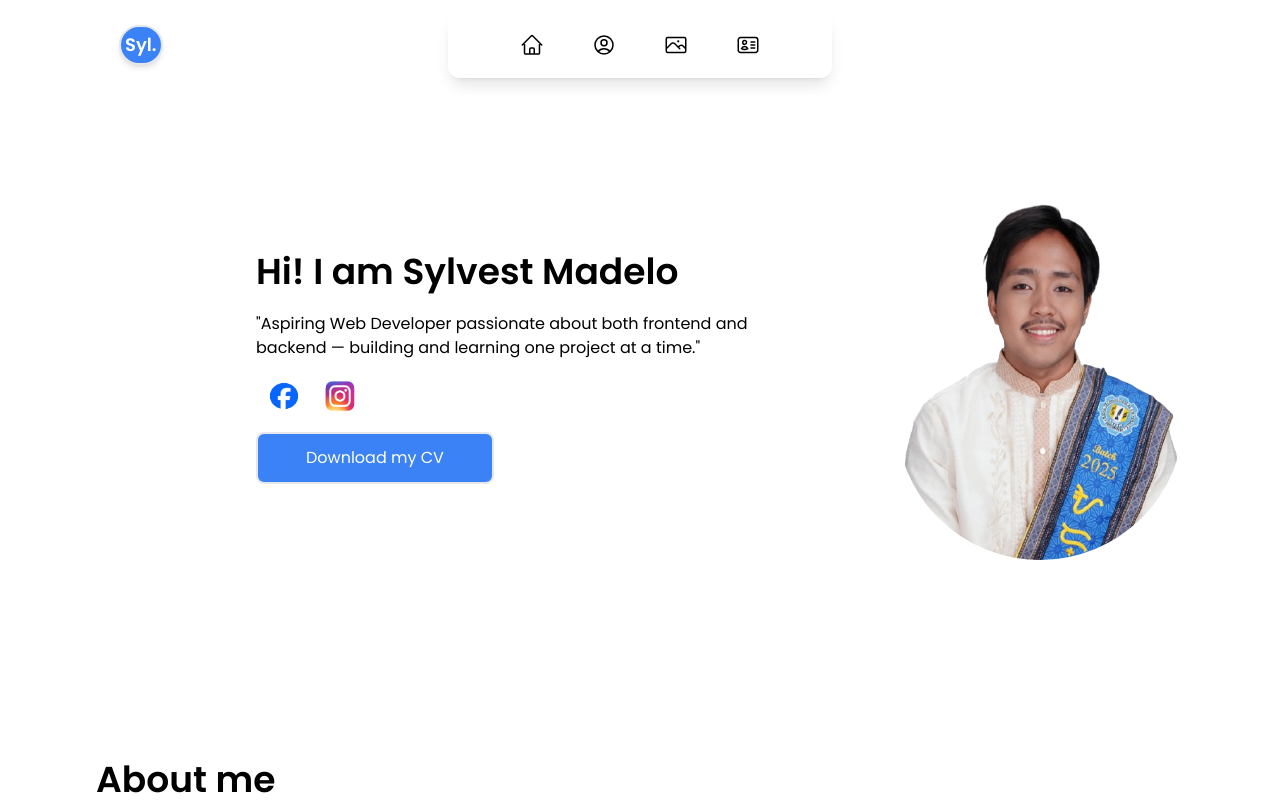
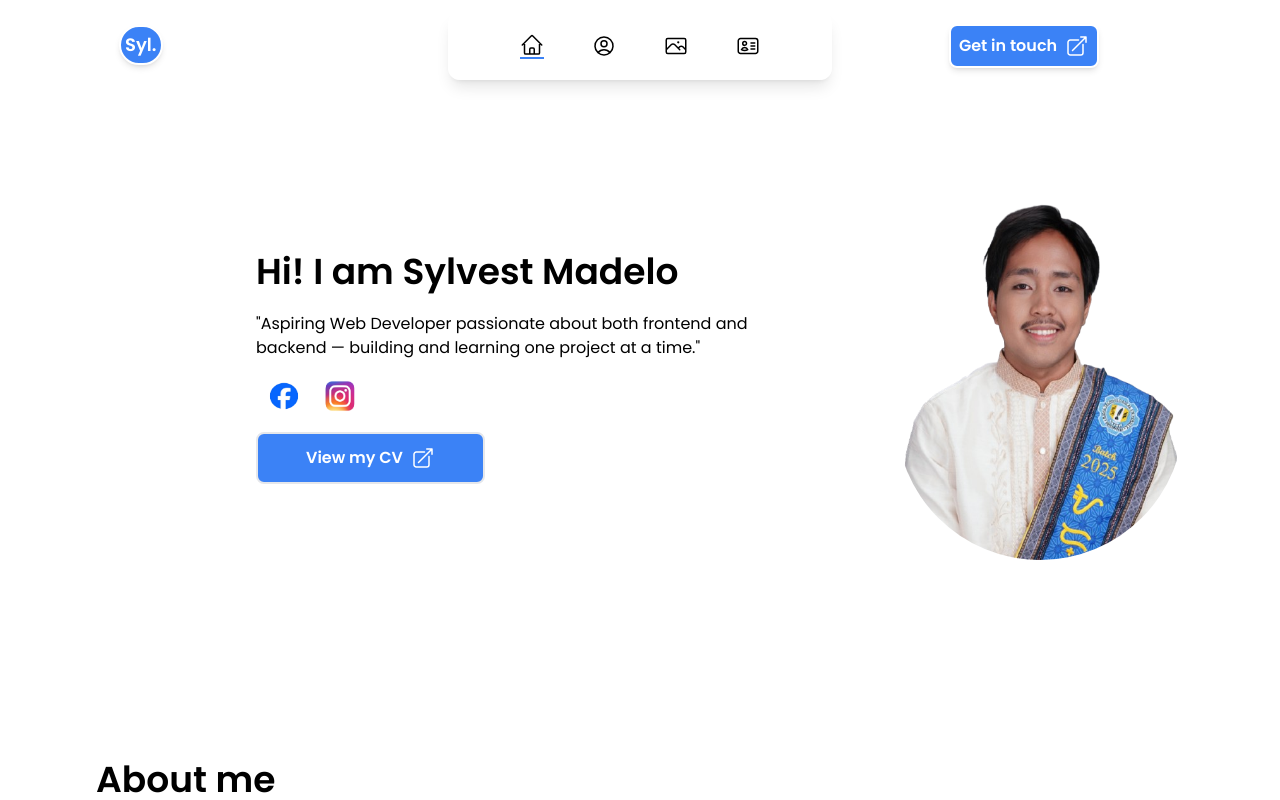
Before and after one commit to Iamsylvest/MyPortfolioResume, a Vue app: page / in a window 1280 px wide. Shown: the top 800 px of the page. Built offline with nearby package versions, Linux system fonts and the light colour scheme.

Commit message:
Added working contact form using FormSubmit

```diff
--- a/package.json
+++ b/package.json
@@ -13,6 +13,7 @@
     "format": "prettier --write src/"
   },
   "dependencies": {
+    "pinia": "^3.0.3",
     "vue": "^3.5.18"
   },
   "devDependencies": {
--- a/src/components/footer.vue
+++ b/src/components/footer.vue
@@ -3,41 +3,57 @@
     <div class="max-w-md mx-auto">
       <!-- Navigation links -->
       <nav class="flex justify-center gap-6 mb-4 text-sm text-gray-700">
-        <a href="#home" class="hover:underline">Home</a>
-        <a href="#about" class="hover:underline">About</a>
-        <a href="#projects" class="hover:underline">Projects</a>
-        <a href="#contact" class="hover:underline">Contact</a>
+        <a href="#home" @click="navStore.setActiveNav('home')" class="hover:underline">Home</a>
+        <a href="#about" @click="navStore.setActiveNav('about')" class="hover:underline">About</a>
+        <a href="#project" @click="navStore.setActiveNav('project')" class="hover:underline"
+          >Projects</a
+        >
+        <a href="#contact" @click="navStore.setActiveNav('contact')" class="hover:underline"
+          >Contact</a
+        >
       </nav>
 
       <!-- Social media links -->
       <div class="flex justify-center gap-4 mt-3 mb-3">
         <a
-          href="https://github.com/yourusername"
+          href="https://github.com/Iamsylvest"
           target="_blank"
+          rel="noopener noreferrer"
           class="text-blue-600 hover:underline"
         >
-          <img src="@/assets/img/github.png" alt="Facebook" class="w-10 h-6" />
+          <img src="@/assets/img/github.png" alt="Github" class="w-10 h-6" />
         </a>
 
         <a
-          href="https://github.com/yourusername"
+          href="https://www.facebook.com/share/1BAvxX26VM/"
           target="_blank"
+          rel="noopener noreferrer"
           class="text-blue-600 hover:underline"
         >
           <img src="@/assets/img/facebook.png" alt="Facebook" class="w-10 h-6" />
         </a>
         <a
-          href="https://github.com/yourusername"
+          href="https://www.instagram.com/sylvesst?igsh=bTc5MGFvemVncnk5"
           target="_blank"
+          rel="noopener noreferrer"
           class="text-blue-600 hover:underline"
         >
-          <img src="@/assets/img/instagram.png" alt="Facebook" class="w-10 h-6" />
+          <img src="@/assets/img/instagram.png" alt="Instagram" class="w-10 h-6" />
         </a>
+        <br />
       </div>
-      <!-- Your copyright -->
-      <p class="text-sm text-gray-600">© 2025 Sylvest Madelo. All rights reserved.</p>
+      <div class="block space-y-2">
+        <p class="text-gray-600 hover:underline">madelosylvest@gmail.com</p>
+        <p class="text-gray-600 hover:underline">099-3011-2600</p>
+        <p class="text-sm text-gray-600">© 2025 Sylvest Madelo. All rights reserved.</p>
+      </div>
     </div>
+    <!-- Your copyright -->
   </footer>
 </template>
 
-<script></script>
+<script setup>
+import { useNavStore } from '@/stores/navStore'
+
+const navStore = useNavStore()
+</script>
--- a/src/components/home.vue
+++ b/src/components/home.vue
@@ -8,16 +8,44 @@
       </p>
 
       <div class="flex justify-center sm:justify-start">
-        <img src="@/assets/img/facebook.png" alt="Facebook" class="h-8 w-14" />
-        <img src="@/assets/img/instagram.png" alt="Facebook" class="h-8 w-14" />
+        <a
+          href="https://www.facebook.com/share/1BAvxX26VM/"
+          target="_blank"
+          rel="noopener noreferrer"
+        >
+          <img src="@/assets/img/facebook.png" alt="Facebook" class="h-8 w-14" />
+        </a>
+        <a
+          href="https://www.instagram.com/sylvesst?igsh=bTc5MGFvemVncnk5"
+          target="_blank"
+          rel="noopener noreferrer"
+        >
+          <img src="@/assets/img/instagram.png" alt="Facebook" class="h-8 w-14"
+        /></a>
       </div>
 
       <div class="flex justify-center duration-300 sm:justify-start">
-        <button
-          class="p-3 px-12 text-white bg-blue-500 border-2 rounded-lg hover:border-blue-300 hover:underline text-nowrap"
+        <a
+          href="/Sylvest_Madelo_CV.pdf"
+          target="_blank"
+          class="flex gap-2 p-3 px-12 font-semibold text-white bg-blue-500 border-2 rounded-lg hover:border-blue-300 hover:underline text-nowrap"
         >
-          Download my CV
-        </button>
+          View my CV
+          <svg
+            xmlns="http://www.w3.org/2000/svg"
+            fill="none"
+            viewBox="0 0 24 24"
+            stroke-width="1.5"
+            stroke="currentColor"
+            class="size-6"
+          >
+            <path
+              stroke-linecap="round"
+              stroke-linejoin="round"
+              d="M13.5 6H5.25A2.25 2.25 0 0 0 3 8.25v10.5A2.25 2.25 0 0 0 5.25 21h10.5A2.25 2.25 0 0 0 18 18.75V10.5m-10.5 6L21 3m0 0h-5.25M21 3v5.25"
+            />
+          </svg>
+        </a>
       </div>
     </div>
     <div class="relative left-0 flex justify-end sm:justify-start sm:left-64">
@@ -29,4 +57,6 @@
     </div>
   </body>
 </template>
-<script></script>
+<script setup>
+import { ref } from 'vue'
+</script>
--- a/src/components/nav.vue
+++ b/src/components/nav.vue
@@ -4,12 +4,19 @@
   >
     <!-- Top-left logo or name -->
     <div
-      class="fixed left-[-330px] z-50 text-lg font-bold top-3 bg-blue-500 text-white rounded-full p-1 border-white- border-2 shadow-md"
+      class="fixed left-[-330px] z-50 text-lg font-semibold top-3 bg-blue-500 text-white rounded-full p-1 border-white border-2 shadow-md"
     >
-      <a href="#home">Syl.</a>
+      <a href="#home" @click="handleClick('home')">Syl.</a>
     </div>
-    <nav class="flex items-center justify-center p-3 space-x-12">
-      <a href="#home" class="relative inline-block group">
+    <div
+      class="absolute p-2 transition-all duration-700 bg-blue-500 border-2 border-r-2 border-white rounded-lg shadow-md cursor-pointer translate-x-96 hover:scale-105"
+    >
+      <a
+        href="#contact"
+        class="flex gap-2 font-semibold text-white"
+        @click="handleClick('contact')"
+      >
+        Get in touch
         <svg
           xmlns="http://www.w3.org/2000/svg"
           fill="none"
@@ -21,17 +28,52 @@
           <path
             stroke-linecap="round"
             stroke-linejoin="round"
-            d="m2.25 12 8.954-8.955c.44-.439 1.152-.439 1.591 0L21.75 12M4.5 9.75v10.125c0 .621.504 1.125 1.125 1.125H9.75v-4.875c0-.621.504-1.125 1.125-1.125h2.25c.621 0 1.125.504 1.125 1.125V21h4.125c.621 0 1.125-.504 1.125-1.125V9.75M8.25 21h8.25"
+            d="M13.5 6H5.25A2.25 2.25 0 0 0 3 8.25v10.5A2.25 2.25 0 0 0 5.25 21h10.5A2.25 2.25 0 0 0 18 18.75V10.5m-10.5 6L21 3m0 0h-5.25M21 3v5.25"
           />
         </svg>
-        <!-- Modal-like box on hover -->
+      </a>
+    </div>
+    <nav class="flex items-center justify-center p-3 space-x-12">
+      <a
+        href="#home"
+        @click="handleClick('home')"
+        :class="[
+          'relative inline-block group',
+          navStore.activeNav === 'home' ? 'border-b-2 border-blue-500' : '',
+        ]"
+      >
+        <svg
+          xmlns="http://www.w3.org/2000/svg"
+          fill="none"
+          viewBox="0 0 24 24"
+          stroke-width="1.5"
+          stroke="currentColor"
+          class="size-6"
+        >
+          <path
+            stroke-linecap="round"
+            stroke-linejoin="round"
+            d="m2.25 12 8.954-8.955c.44-.439 1.152-.439 1.591 0L21.75 12M4.5 9.75v10.125c0
+        .621.504 1.125 1.125 1.125H9.75v-4.875c0-.621.504-1.125
+        1.125-1.125h2.25c.621 0 1.125.504
+        1.125 1.125V21h4.125c.621 0 1.125-.504
+        1.125-1.125V9.75M8.25 21h8.25"
+          />
+        </svg>
+
         <div
           class="absolute z-10 px-4 py-2 mt-2 text-black transition-all duration-300 ease-in-out -translate-x-1/2 translate-y-1 bg-white border border-gray-300 shadow-lg opacity-0 rounded-xl left-1/2 top-full group-hover:opacity-100 group-hover:translate-y-0"
         >
           Home
         </div>
       </a>
-      <a href="#about" class="relative inline-block group"
+      <a
+        href="#about"
+        @click="handleClick('about')"
+        :class="[
+          'relative inline-block group',
+          navStore.activeNav === 'about' ? 'border-b-2 border-blue-500' : '',
+        ]"
         ><svg
           xmlns="http://www.w3.org/2000/svg"
           fill="none"
@@ -52,7 +94,13 @@
           About
         </div>
       </a>
-      <a href="#project" class="relative inline-block group"
+      <a
+        href="#project"
+        @click="handleClick('project')"
+        :class="[
+          'relative inline-block group',
+          navStore.activeNav === 'project' ? 'border-b-2 border-blue-500' : '',
+        ]"
         ><svg
           xmlns="http://www.w3.org/2000/svg"
           fill="none"
@@ -73,7 +121,13 @@
           Project
         </div>
       </a>
-      <a href="#contact" class="relative inline-block group"
+      <a
+        href="#contact"
+        @click="handleClick('contact')"
+        :class="[
+          'group inline-block relative',
+          navStore.activeNav === 'contact' ? 'border-b-2 border-blue-500' : '',
+        ]"
         ><svg
           xmlns="http://www.w3.org/2000/svg"
           fill="none"
@@ -97,4 +151,13 @@
     </nav>
   </div>
 </template>
-<script></script>
+<script setup>
+import { useNavStore } from '@/stores/navStore'
+import { ref, onMounted } from 'vue'
+
+const navStore = useNavStore()
+
+function handleClick(nav) {
+  navStore.setActiveNav(nav)
+}
+</script>
--- a/src/components/project.vue
+++ b/src/components/project.vue
@@ -39,13 +39,13 @@
       <!-- Navigation Buttons -->
       <button
         @click="prevSlide"
-        class="absolute left-0 px-4 py-2 text-3xl -translate-y-1/2 top-1/2"
+        class="absolute left-0 px-2 py-2 text-3xl -translate-y-1/2 rounded-full top-1/2 hover:bg-blue-200"
       >
         ❮
       </button>
       <button
         @click="nextSlide"
-        class="absolute right-0 px-4 py-2 text-3xl -translate-y-1/2 top-1/2"
+        class="absolute right-0 px-2 py-2 text-3xl -translate-y-1/2 rounded-full top-1/2 hover:bg-blue-200"
       >
         ❯
       </button>
@@ -81,7 +81,7 @@ export default {
           image: '/img/weather.jpg',
           description:
             'A weather web app simply shows the current weather and forecast for a chosen location.',
-          tech: ['HTML', 'CSS', 'JavaScript'],
+          tech: ['HTML', 'CSS', 'JavaScript', 'openweathermap'],
           link: 'https://example.com/weather-teller',
         },
       ],
--- a/src/main.js
+++ b/src/main.js
@@ -1,4 +1,8 @@
 import { createApp } from 'vue'
 import App from './App.vue'
 import './assets/input.css'
-createApp(App).mount('#app')
+import { createPinia } from 'pinia'
+
+const app = createApp(App)
+app.use(createPinia())
+app.mount('#app')
--- /dev/null
+++ b/src/stores/navStore.js
@@ -0,0 +1,14 @@
+import { defineStore } from 'pinia'
+import { ref } from 'vue'
+
+export const useNavStore = defineStore('nav', () => {
+  const activeNav = ref('home') // define value
+
+  const setActiveNav = (nav) => {
+    activeNav.value = nav
+  }
+  return {
+    activeNav,
+    setActiveNav,
+  }
+})
```
Also changed, not shown: src/App.vue (+24 -9 lines), src/components/contact.vue (+25 -4 lines), 2 other files (tests, documents, lock files or other folders).
